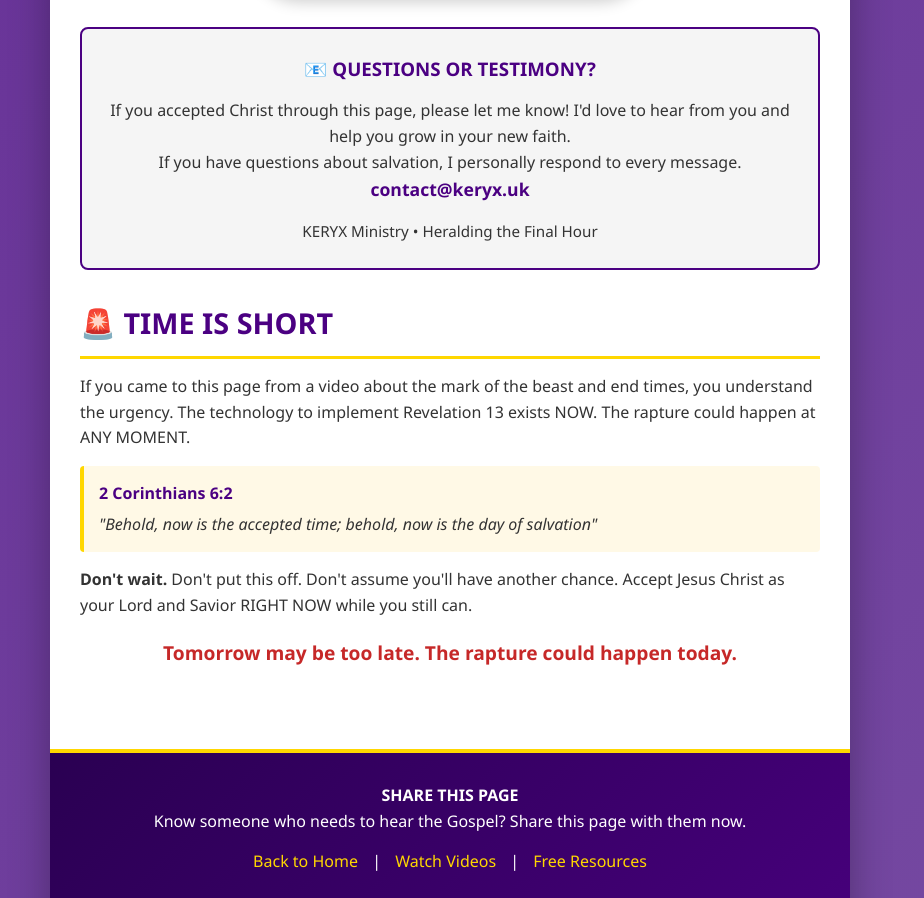
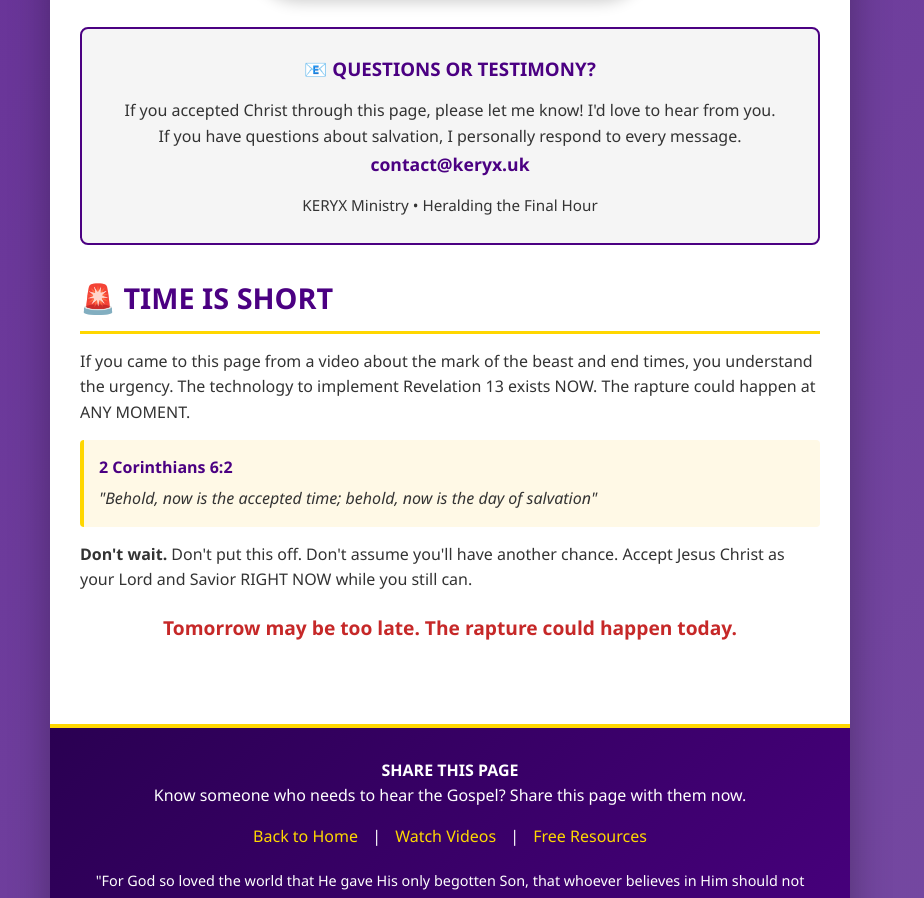
Before and after one commit to Watchmankeryx/keryx-ministry.github.io, a plain HTML site: page salvation.html in a window 1280 px wide. Shown: the part 5097-5995 px from the top of the page, without its empty margins (190-1114 px from the left). Drawn offline with Linux system fonts and the light colour scheme.

Commit message:
Update salvation.html

```diff
--- a/salvation.html
+++ b/salvation.html
@@ -446,7 +446,7 @@
 
             <div class="contact-box">
                 <h3>📧 QUESTIONS OR TESTIMONY?</h3>
-                <p>If you accepted Christ through this page, please let me know! I'd love to hear from you and help you grow in your new faith.</p>
+                <p>If you accepted Christ through this page, please let me know! I'd love to hear from you.</p>
                 <p>If you have questions about salvation, I personally respond to every message.</p>
                 <p><a href="mailto:contact@keryx.uk">contact@keryx.uk</a></p>
                 <p style="margin-top: 15px; font-size: 0.95em;">KERYX Ministry • Heralding the Final Hour</p>
```
